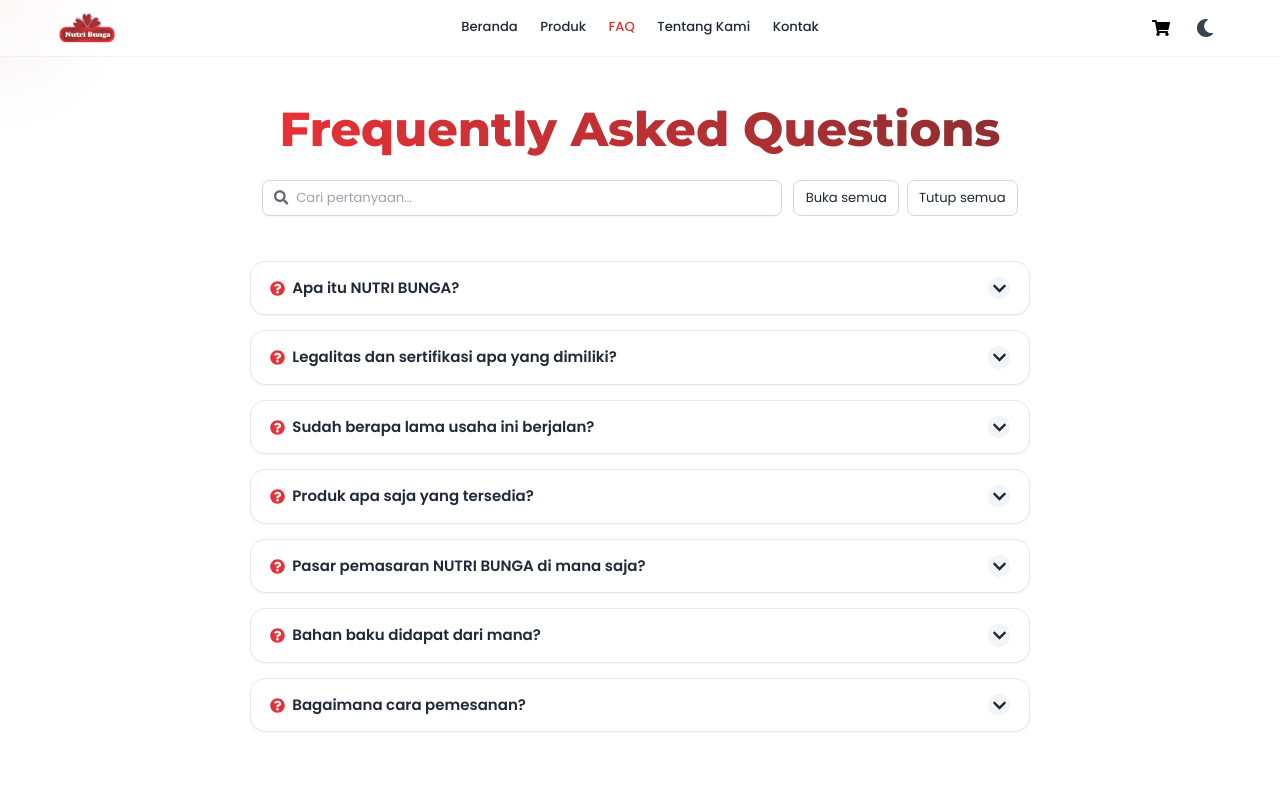
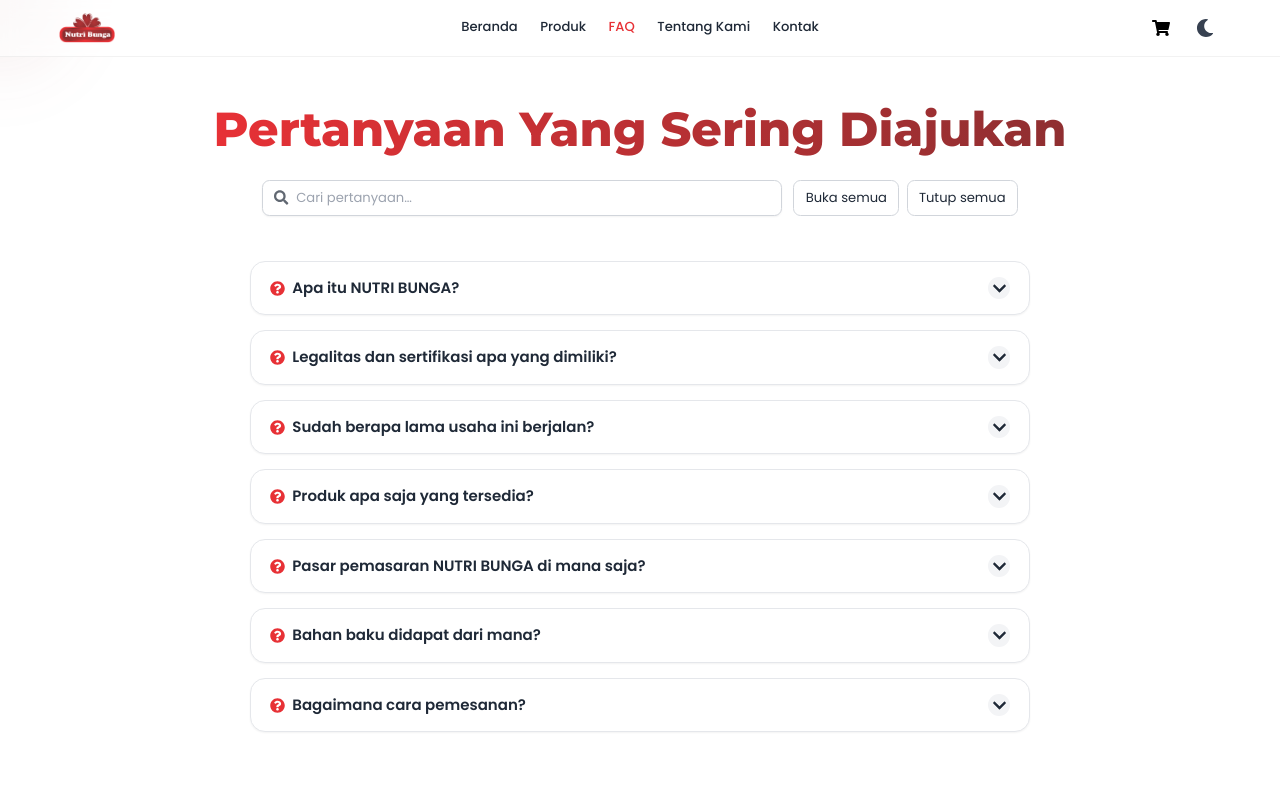
Before and after one commit to rozaqi02/grahamadu, a React (Create React App) app: page /faq in a window 1280 px wide. Shown: the top 800 px of the page. Built offline with nearby package versions, Linux system fonts and the light colour scheme; a web font is replaced by a local one.

Commit message:
Update title di FAQ

```diff
--- a/src/pages/FAQ.jsx
+++ b/src/pages/FAQ.jsx
@@ -99,7 +99,7 @@ function FAQ({ theme }) {
           className="pt-6 md:pt-10 text-4xl md:text-5xl font-[Montserrat] font-extrabold text-center"
           style={{ scale: titleScale, y: titleY }}
         >
-          <span className="bg-clip-text text-transparent bg-gradient-to-r from-[#e73136] to-[#8f2f31]">Frequently Asked Questions</span>
+          <span className="bg-clip-text text-transparent bg-gradient-to-r from-[#e73136] to-[#8f2f31]">Pertanyaan Yang Sering Diajukan</span>
         </motion.h1>
 
         {/* Toolbar: search + actions */}
```
